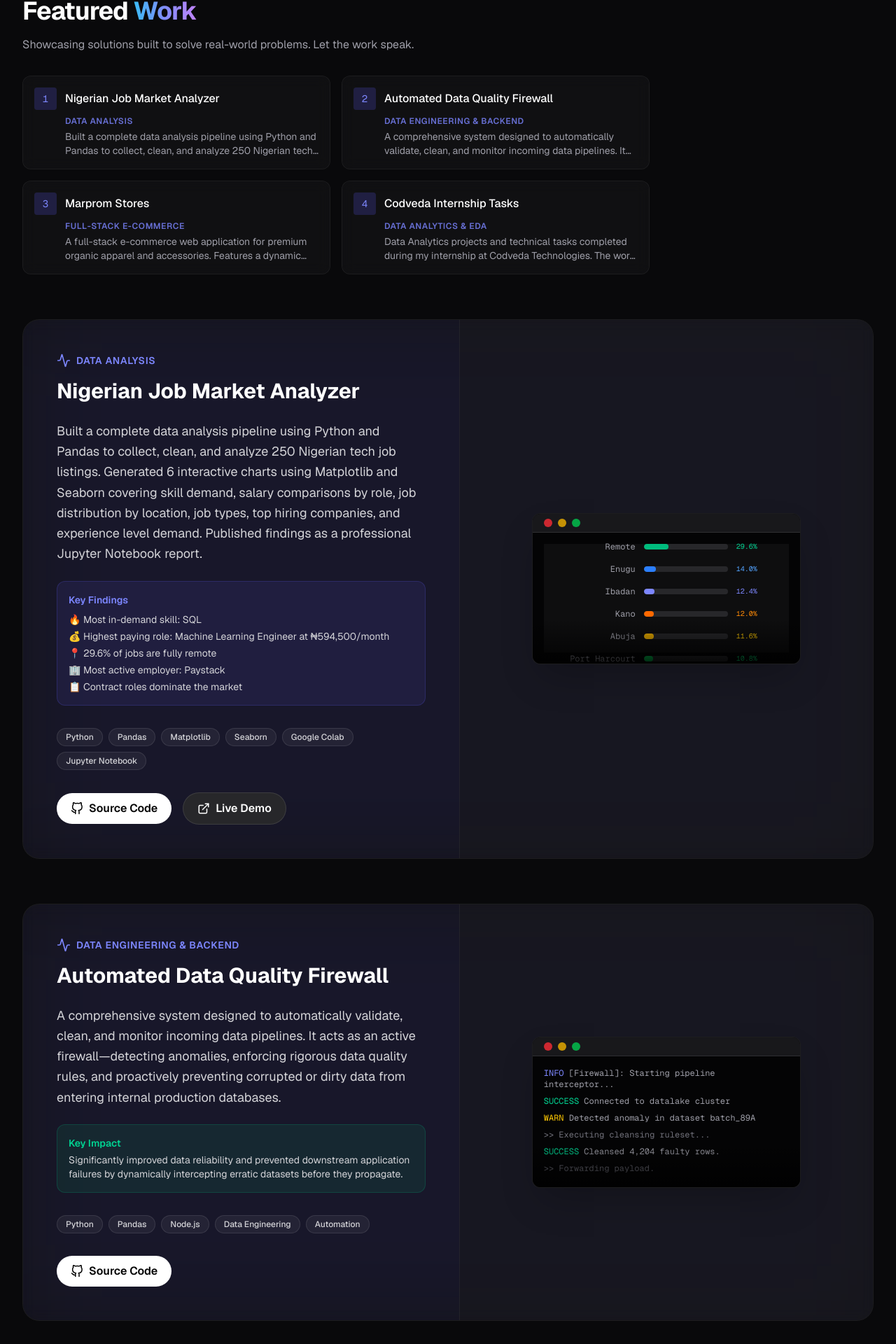
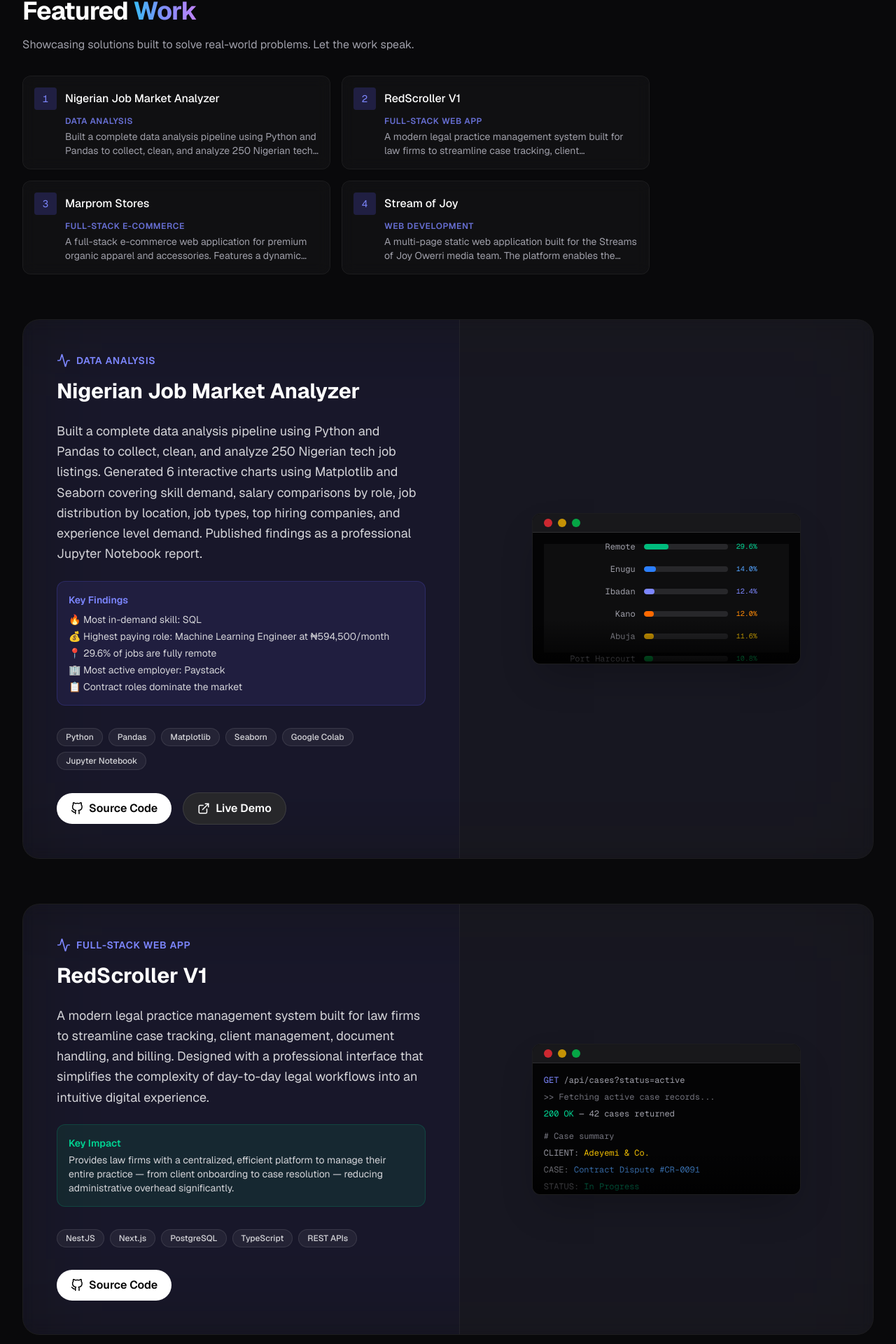
Before and after one commit to promsy3/My-portoflio-website, a Next.js app: page / in a window 1280 px wide. Shown: the part 2555-4475 px from the top of the page at 70% size. Built offline with nearby package versions, Linux system fonts and the light colour scheme; no server answers.

Commit message:
Replace Firewall & Codveda projects with RedScroller V1 and Stream of Joy

```diff
--- a/src/components/sections/Projects.tsx
+++ b/src/components/sections/Projects.tsx
@@ -97,25 +97,27 @@ export default function Projects() {
       )
     },
     {
-      title: "Automated Data Quality Firewall",
-      category: "Data Engineering & Backend",
-      description: "A comprehensive system designed to automatically validate, clean, and monitor incoming data pipelines. It acts as an active firewall—detecting anomalies, enforcing rigorous data quality rules, and proactively preventing corrupted or dirty data from entering internal production databases.",
-      impact: "Significantly improved data reliability and prevented downstream application failures by dynamically intercepting erratic datasets before they propagate.",
-      tech: ["Python", "Pandas", "Node.js", "Data Engineering", "Automation"],
-      github: "https://github.com/promsy3", // Placeholder for actual link
-      demo: "#",
+      title: "RedScroller V1",
+      category: "Full-Stack Web App",
+      description: "A modern legal practice management system built for law firms to streamline case tracking, client management, document handling, and billing. Designed with a professional interface that simplifies the complexity of day-to-day legal workflows into an intuitive digital experience.",
+      impact: "Provides law firms with a centralized, efficient platform to manage their entire practice — from client onboarding to case resolution — reducing administrative overhead significantly.",
+      tech: ["NestJS", "Next.js", "PostgreSQL", "TypeScript", "REST APIs"],
+      github: "https://github.com/promsy3/Red-Scroller-V1",
       mockup: (
         <>
-          <p><span className="text-indigo-400">INFO</span> [Firewall]: Starting pipeline interceptor...</p>
-          <p><span className="text-emerald-400">SUCCESS</span> Connected to datalake cluster</p>
-          <p><span className="text-yellow-400">WARN</span> Detected anomaly in dataset batch_89A</p>
-          <p className="text-zinc-500">{">>"} Executing cleansing ruleset...</p>
-          <p><span className="text-emerald-400">SUCCESS</span> Cleansed 4,204 faulty rows.</p>
-          <p className="text-zinc-500">{">>"} Forwarding payload.</p>
+          <p><span className="text-indigo-400">GET</span> /api/cases?status=active</p>
+          <p className="text-zinc-500">{">>"} Fetching active case records...</p>
+          <p><span className="text-emerald-400">200 OK</span> — 42 cases returned</p>
+          <p className="text-zinc-500 mt-2"># Case summary</p>
+          <p>CLIENT: <span className="text-yellow-400">Adeyemi & Co.</span></p>
+          <p>CASE: <span className="text-blue-400">Contract Dispute #CR-0091</span></p>
+          <p>STATUS: <span className="text-emerald-400">In Progress</span></p>
+          <p className="text-zinc-500 mt-2">{">>"} Next hearing: Nov 14, 2026</p>
         </>
       )
     },
     {
+
       title: "Marprom Stores",
       category: "Full-Stack E-Commerce",
       description: "A full-stack e-commerce web application for premium organic apparel and accessories. Features a dynamic frontend, a Node.js/Express serverless backend, a MongoDB Atlas database, and seamless WhatsApp checkout integration to streamline the ordering process.",
@@ -156,29 +158,33 @@ export default function Projects() {
       )
     },
     {
-      title: "Codveda Internship Tasks",
-      category: "Data Analytics & EDA",
-      description: "Data Analytics projects and technical tasks completed during my internship at Codveda Technologies. The work heavily focused on Exploratory Data Analysis (EDA), extensive data cleaning, and creating insightful visualizations to drive data-informed decisions.",
-      findings: [
-        "🧹 Completed robust data cleaning pipelines to ensure high data integrity.",
-        "📊 Conducted comprehensive Exploratory Data Analysis (EDA) on real-world datasets.",
-        "📈 Built dynamic visual reports to uncover hidden trends and patterns.",
-        "🐍 Leveraged Python ecosystems for end-to-end data processing."
-      ],
-      tech: ["Python", "Jupyter Notebook", "Pandas", "Matplotlib", "Seaborn"],
-      github: "https://github.com/promsy3/Codveda-Internship-Tasks",
+      title: "Stream of Joy",
+      category: "Web Development",
+      description: "A multi-page static web application built for the Streams of Joy Owerri media team. The platform enables the team to seamlessly manage service archives, stream resources, and export weekly bulletins — bringing the church's media operations into a clean, organized digital space.",
+      impact: "Empowered the Streams of Joy Owerri media team with a dedicated hub to archive services, manage streaming resources, and distribute weekly bulletins efficiently to the congregation.",
+      tech: ["HTML", "CSS", "JavaScript", "Responsive Design"],
+      github: "https://github.com/promsy3/streams-of-joy-owerri",
       mockup: (
-        <>
-          <p><span className="text-blue-400">import</span> pandas <span className="text-blue-400">as</span> pd</p>
-          <p><span className="text-blue-400">import</span> seaborn <span className="text-blue-400">as</span> sns</p>
-          <p className="text-zinc-500 mt-2"># Clean missing values</p>
-          <p>df.dropna(inplace=<span className="text-purple-400">True</span>)</p>
-          <p>df[<span className="text-green-400">'Revenue'</span>] = pd.to_numeric(df[<span className="text-green-400">'Revenue'</span>])</p>
-          <p className="text-zinc-500 mt-2"># Generate correlation heatmap</p>
-          <p>correlation_matrix = df.corr()</p>
-          <p>sns.heatmap(correlation_matrix, annot=<span className="text-purple-400">True</span>)</p>
-          <p className="text-zinc-400 mt-2">{">>"} Rendering visualization...</p>
-        </>
+        <div className="w-full h-full flex flex-col justify-center gap-3 p-2">
+          <div className="flex items-center gap-2 mb-2">
+            <div className="w-6 h-6 rounded-full bg-yellow-500/30 border border-yellow-500/50 flex items-center justify-center text-[10px]">✝</div>
+            <span className="text-yellow-400 font-semibold text-xs">Streams of Joy Owerri</span>
+          </div>
+          <div className="space-y-2">
+            <div className="p-2 rounded bg-white/5 border border-white/10">
+              <p className="text-zinc-300 text-[10px] font-medium">📺 Sunday Service Archive</p>
+              <p className="text-zinc-500 text-[9px]">Oct 27, 2026 — 3 media files</p>
+            </div>
+            <div className="p-2 rounded bg-white/5 border border-white/10">
+              <p className="text-zinc-300 text-[10px] font-medium">📋 Weekly Bulletin</p>
+              <p className="text-zinc-500 text-[9px]">Nov 01, 2026 — Ready to export</p>
+            </div>
+            <div className="p-2 rounded bg-indigo-500/10 border border-indigo-500/20">
+              <p className="text-indigo-400 text-[10px] font-medium">🔴 Live Stream</p>
+              <p className="text-zinc-500 text-[9px]">Next: Wednesday 6PM</p>
+            </div>
+          </div>
+        </div>
       )
     }
   ];
```
